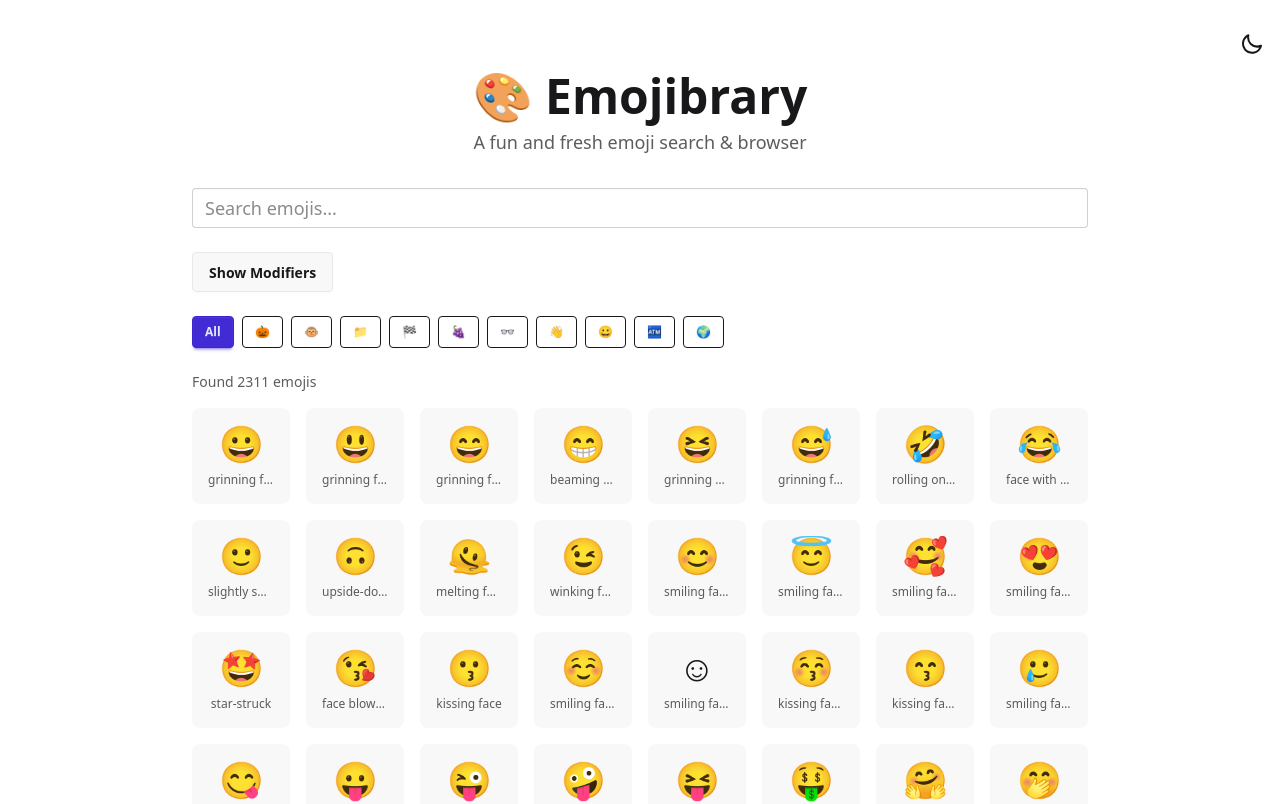
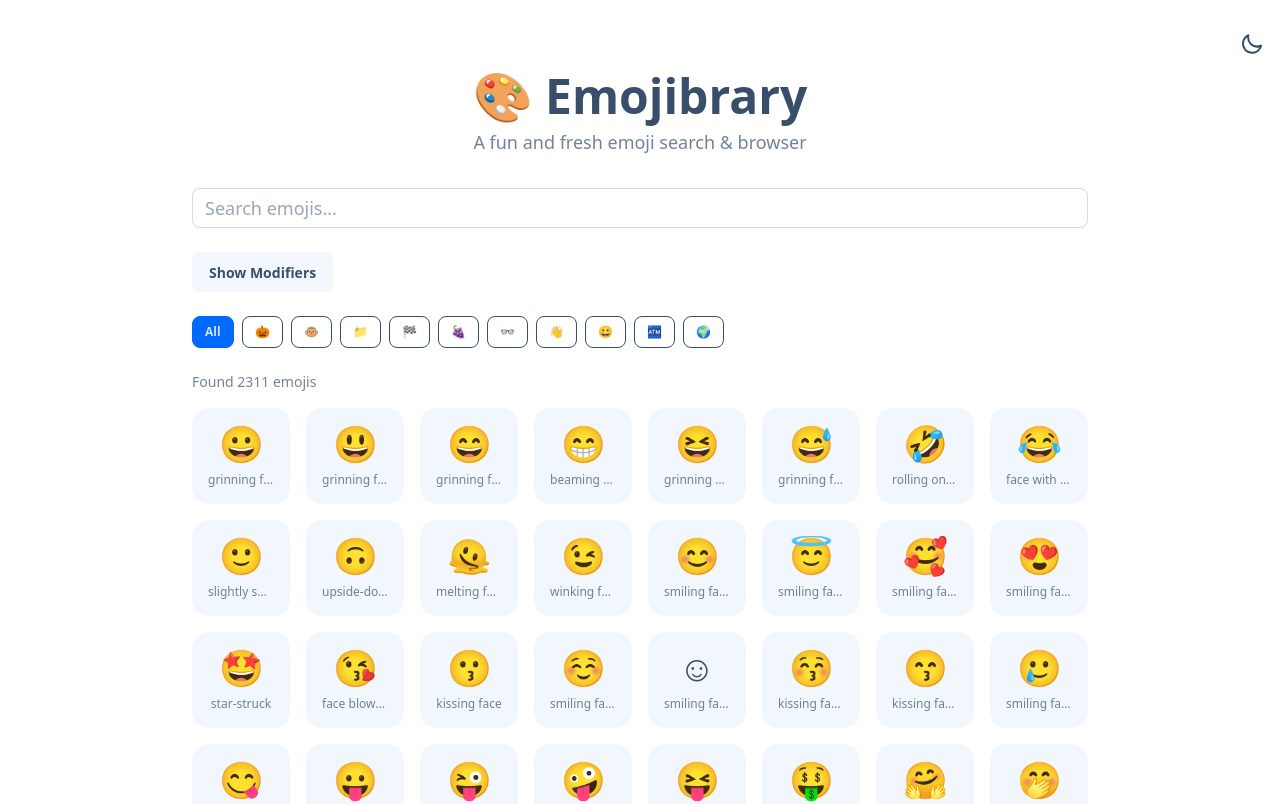
Before and after one commit to thatplatypus/Emojibrary, a SvelteKit app: page / in a window 1280 px wide. Shown: the top 804 px of the page. Built offline with nearby package versions, Linux system fonts and the light colour scheme.

Commit message:
Improve copy/paste with icons

```diff
--- a/package.json
+++ b/package.json
@@ -29,6 +29,7 @@
 	},
 	"dependencies": {
 		"@tailwindcss/cli": "^4.1.16",
-		"@tailwindcss/vite": "^4.1.16"
+		"@tailwindcss/vite": "^4.1.16",
+		"svelte-hero-icons": "^5.2.0"
 	}
 }
--- a/src/app.css
+++ b/src/app.css
@@ -1,4 +1,4 @@
 @import "tailwindcss";
 @plugin "daisyui" {
-	themes: light --default, dark --prefersdark;
+	themes: winter --default, night --prefersdark;
 }
--- a/src/lib/components/Header.svelte
+++ b/src/lib/components/Header.svelte
@@ -4,17 +4,17 @@
 
 	let { subtitle = 'A fun and fresh emoji search & browser' } = $props();
 
-	const isDark = $derived($theme === 'dark');
+	const isNight = $derived($theme === 'night');
 
 	const toggleTheme = () => {
-		theme.set(isDark ? 'light' : 'dark');
+		theme.set(isNight ? 'winter' : 'night');
 	};
 </script>
 
 <header class="text-center mb-8">
 	<div class="flex justify-end mb-4">
 		<label class="swap swap-rotate">
-			<input type="checkbox" checked={isDark} onchange={toggleTheme} />
+			<input type="checkbox" checked={isNight} onchange={toggleTheme} />
 			<svg
 				class="swap-on h-6 w-6 fill-current"
 				xmlns="http://www.w3.org/2000/svg"
--- a/src/lib/stores/theme.ts
+++ b/src/lib/stores/theme.ts
@@ -1,17 +1,17 @@
 import { writable } from 'svelte/store';
 import { browser } from '$app/environment';
 
-const getInitialTheme = (): 'light' | 'dark' => {
-	if (!browser) return 'light';
+const getInitialTheme = (): 'winter' | 'night' => {
+	if (!browser) return 'winter';
 
-	const stored = localStorage.getItem('theme') as 'light' | 'dark' | null;
-	if (stored === 'light' || stored === 'dark') return stored;
+	const stored = localStorage.getItem('theme') as 'winter' | 'night' | null;
+	if (stored === 'winter' || stored === 'night') return stored;
 
 	const prefersDark = window.matchMedia('(prefers-color-scheme: dark)').matches;
-	return prefersDark ? 'dark' : 'light';
+	return prefersDark ? 'night' : 'winter';
 };
 
-export const theme = writable<'light' | 'dark'>(getInitialTheme());
+export const theme = writable<'winter' | 'night'>(getInitialTheme());
 
 if (browser) {
 	theme.subscribe((value) => {
--- a/src/routes/[id]/+page.svelte
+++ b/src/routes/[id]/+page.svelte
@@ -1,14 +1,16 @@
 <script lang="ts">
-	import { onMount } from 'svelte';
-	import { page } from '$app/stores';
-	import { goto } from '$app/navigation';
-	import { base } from '$app/paths';
-	import { emojis, loading, loadEmojis } from '$lib/stores/emoji';
-	import type { Emoji } from '$lib/types/emoji';
-	import Header from '$lib/components/Header.svelte';
+  import { onMount } from "svelte";
+  import { page } from "$app/stores";
+  import { goto } from "$app/navigation";
+  import { base } from "$app/paths";
+  import { emojis, loading, loadEmojis } from "$lib/stores/emoji";
+  import type { Emoji } from "$lib/types/emoji";
+  import Header from "$lib/components/Header.svelte";
+  import { Check, Icon, DocumentDuplicate } from "svelte-hero-icons";
 
   let emoji = $state<Emoji | null>(null);
   let notFound = $state(false);
+  let copied = $state(false);
 
   const emojiId = $derived(() => decodeURIComponent($page.params.id));
 
@@ -48,7 +50,9 @@
         <div class="text-center py-12">
           <div class="text-6xl mb-4">😕</div>
           <h1 class="text-3xl font-bold mb-2">Emoji Not Found</h1>
-					<p class="text-lg opacity-70 mb-6">The emoji you're looking for doesn't exist in our library.</p>
+          <p class="text-lg opacity-70 mb-6">
+            The emoji you're looking for doesn't exist in our library.
+          </p>
           <button class="btn btn-primary" onclick={() => goto(`${base}/`)}>
             Back to Home
           </button>
@@ -57,7 +61,9 @@
         <div class="card bg-base-200 shadow-xl">
           <div class="card-body text-center">
             <div class="text-9xl mb-6">{emoji.char}</div>
-						<h1 class="card-title text-4xl justify-center mb-4">{emoji.name}</h1>
+            <h1 class="card-title text-4xl justify-center mb-4">
+              {emoji.name}
+            </h1>
 
             <div class="divider"></div>
 
@@ -78,13 +84,17 @@
               </div>
 
               <div>
-								<h2 class="text-sm font-semibold opacity-70 mb-1">Emoji Version</h2>
+                <h2 class="text-sm font-semibold opacity-70 mb-1">
+                  Emoji Version
+                </h2>
                 <p class="text-lg">{emoji.emoji_version}</p>
               </div>
 
               <div>
-								<h2 class="text-sm font-semibold opacity-70 mb-1">Code Points</h2>
-								<p class="text-lg font-mono">{emoji.codepoints.join(' ')}</p>
+                <h2 class="text-sm font-semibold opacity-70 mb-1">
+                  Code Points
+                </h2>
+                <p class="text-lg font-mono">{emoji.codepoints.join(" ")}</p>
               </div>
 
               <div>
@@ -96,23 +106,35 @@
             {#if emoji.description}
               <div class="divider"></div>
               <div class="text-left">
-								<h2 class="text-sm font-semibold opacity-70 mb-2">Description</h2>
+                <h2 class="text-sm font-semibold opacity-70 mb-2">
+                  Description
+                </h2>
                 <p class="text-lg">{emoji.description}</p>
               </div>
             {/if}
 
             <div class="card-actions justify-center mt-6">
-							<button
-								class="btn btn-primary"
-								onclick={() => {
-									navigator.clipboard.writeText(emoji.char);
-								}}
-							>
-								Copy Emoji
-							</button>
               <button class="btn btn-outline" onclick={() => goto(`${base}/`)}>
                 Back to Home
               </button>
+              <div class="tooltip" data-tip={copied ? "Copied!" : "Copy"}>
+                <button
+                  class="btn btn-outline"
+                  onclick={async () => {
+                    await navigator.clipboard.writeText(emoji.char);
+                    copied = true;
+                    setTimeout(() => {
+                      copied = false;
+                    }, 2000);
+                  }}
+                >
+                  <label class="swap swap-rotate">
+                    <input type="checkbox" bind:checked={copied} />
+                    <Icon src={DocumentDuplicate} class="swap-off h-5 w-5" />
+                    <Icon src={Check} class="swap-on h-5 w-5" />
+                  </label>
+                </button>
+              </div>
             </div>
           </div>
         </div>
```
Also changed, not shown: 1 other file (tests, documents, lock files or other folders). Lines whose indentation alone changed are shown as unchanged.
